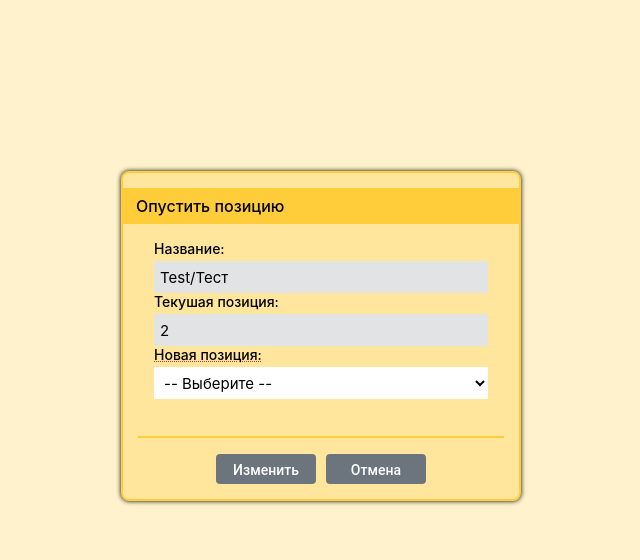
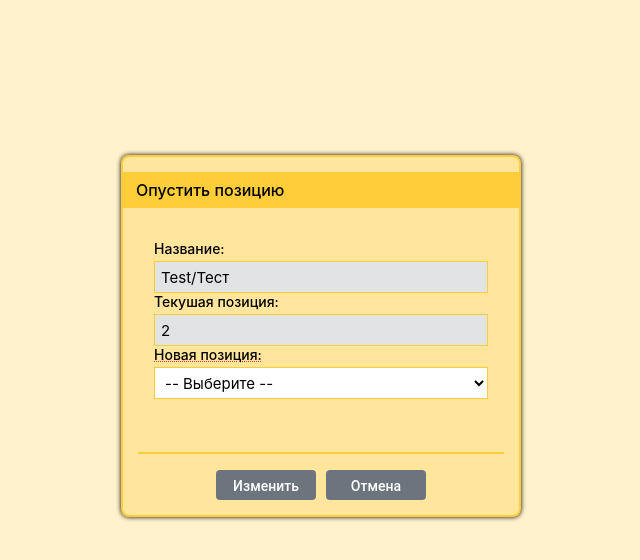
Before and after one commit to ZohidValiev/uelon-admin, a Next.js app: page /tests/form in a window 1280 px wide. Shown: the top 560 px of the page, without its empty margins (319-959 px from the left). Built offline with nearby package versions, Linux system fonts and the light colour scheme.

Commit message:
Изменил стили

```diff
--- a/styles/Dialog.module.css
+++ b/styles/Dialog.module.css
@@ -17,7 +17,7 @@
     padding: 1.5rem;
     margin-top: -10%;
     border-radius: 0.8rem;
-    width: 40rem;
+    min-width: 40rem;
     box-shadow: 0 0 5px #000;
 }
 .dialog_error {
@@ -38,7 +38,7 @@
     display: flex;
     align-items: center;
     margin-bottom: 1.6rem;
-    padding: 0 1.6rem;
+    padding: 1.6rem;
     min-height: 5rem;
 }
 .dialog__buttons {
--- a/styles/form.css
+++ b/styles/form.css
@@ -62,12 +62,13 @@
     padding: 0 1.4rem;
     font-size: inherit;
     grid-column: 1/2;
-    grid-row: 2/3
+    grid-row: 2/3;
+    border: 1px solid #ffcd39;
   }
   .form__input_horizontal {
     grid-column: 2/3;
     grid-row: 1/2;
-    border: 1px solid #ffcd39;
+    /* border: 1px solid #ffcd39; */
     border-left-width: 0;
   }
   .form__input_size-sm {
@@ -91,12 +92,15 @@
     flex-flow: row nowrap;
     margin: 2rem 0 1rem;
   }
-  .has-errors .v-label {
+  .has-errors .form__label_horizontal.v-label {
     border: 1px solid #e35d6a !important;
     border-right-width: 0 !important;
   }
   .has-errors .v-input {
     border: 1px solid #e35d6a !important;
+  }
+  .has-errors .form__input_horizontal.v-input {
+    /* border: 1px solid #e35d6a !important; */
     border-left-width: 0 !important;
   }
   .invalid {
@@ -110,6 +114,7 @@
       /* padding: 0 0 0 1rem; */
       grid-column: 1/2;
       grid-row: 3/4;
+      text-align: right;
   }
   .invalid_horizontal {
     grid-column: 1/3;
```
